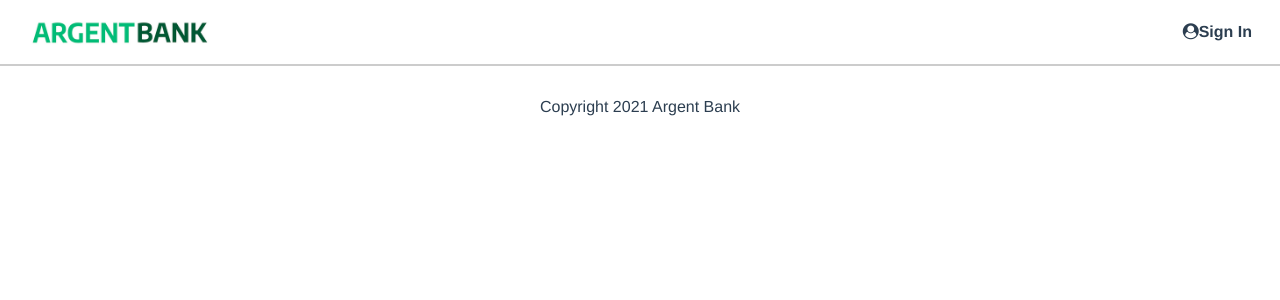
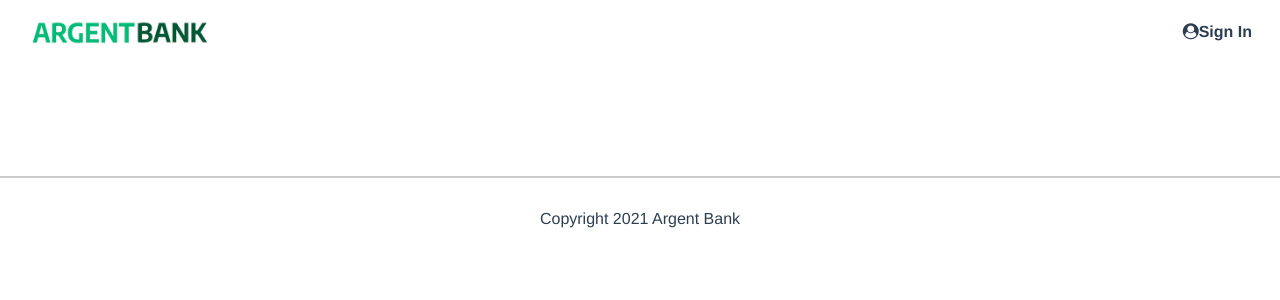
Before and after one commit to RachidBoubekeur-dev/ArgentBank, a React (Create React App) app in the folder frontend/: page /login in a window 1280 px wide. Shown: the top 300 px of the page. Built offline with nearby package versions, Linux system fonts and the light colour scheme.

Commit message:
:hammer: add Login container in App

```diff
--- a/frontend/src/App.jsx
+++ b/frontend/src/App.jsx
@@ -1,7 +1,7 @@
 import { BrowserRouter as Router, Switch, Route } from 'react-router-dom';
 import { Header } from './components/dumb/Header';
 import { Home } from './containers/Home';
-// import { Login } from './containers/Login';
+import { Login } from './containers/Login';
 // import {Profil} from './containers/Profil';
 // import {Error} from './containers/Error';
 import { Footer } from './components/dumb/Footer';
@@ -18,7 +18,7 @@ function App() {
                             <Home />
                         </Route>
                         <Route path="/login" exact>
-                            {/* <Login /> */}
+                            <Login />
                         </Route>
                         <Route path="/profile" exact>
                             {/* <Profil /> */}
```
